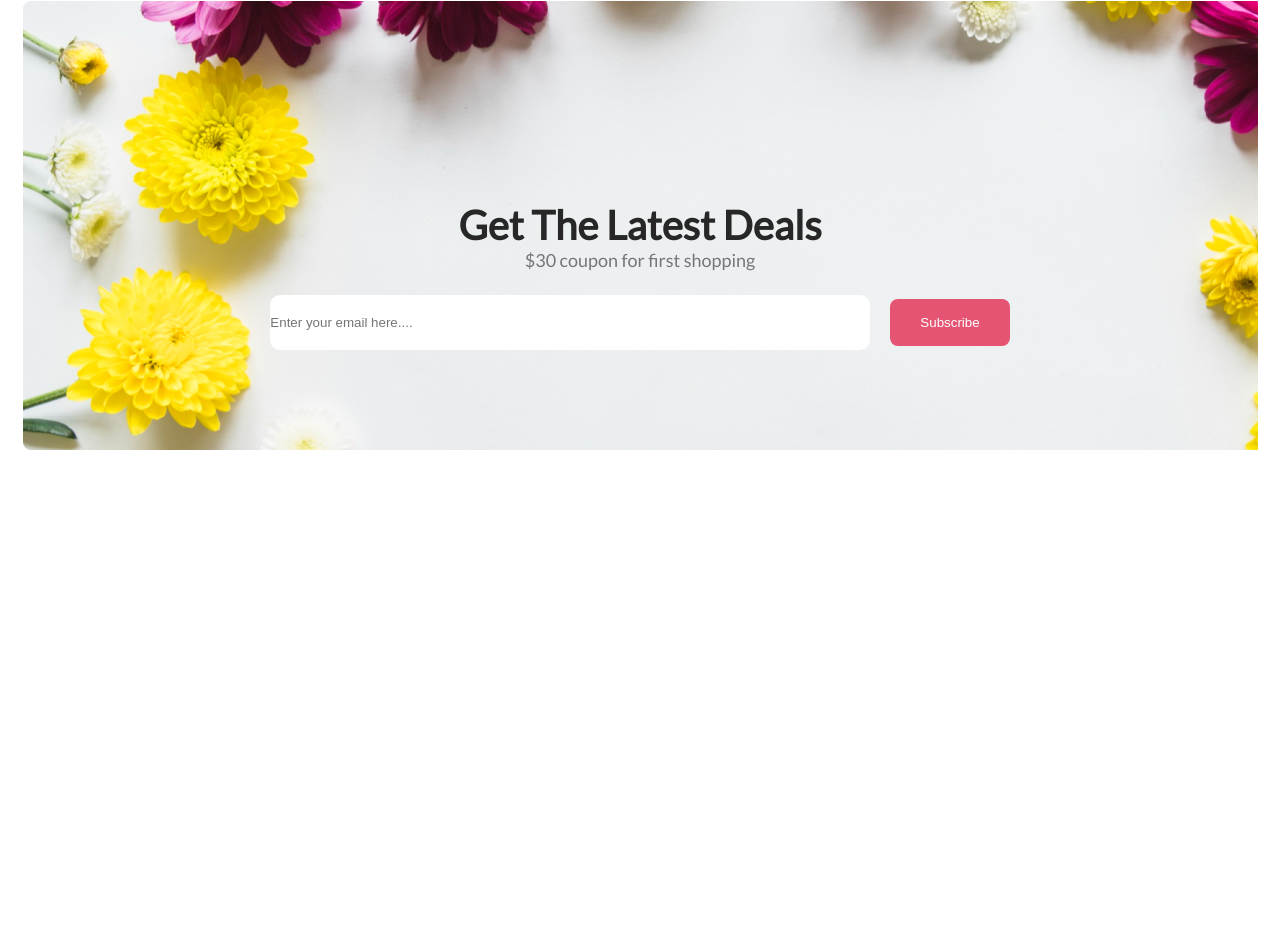
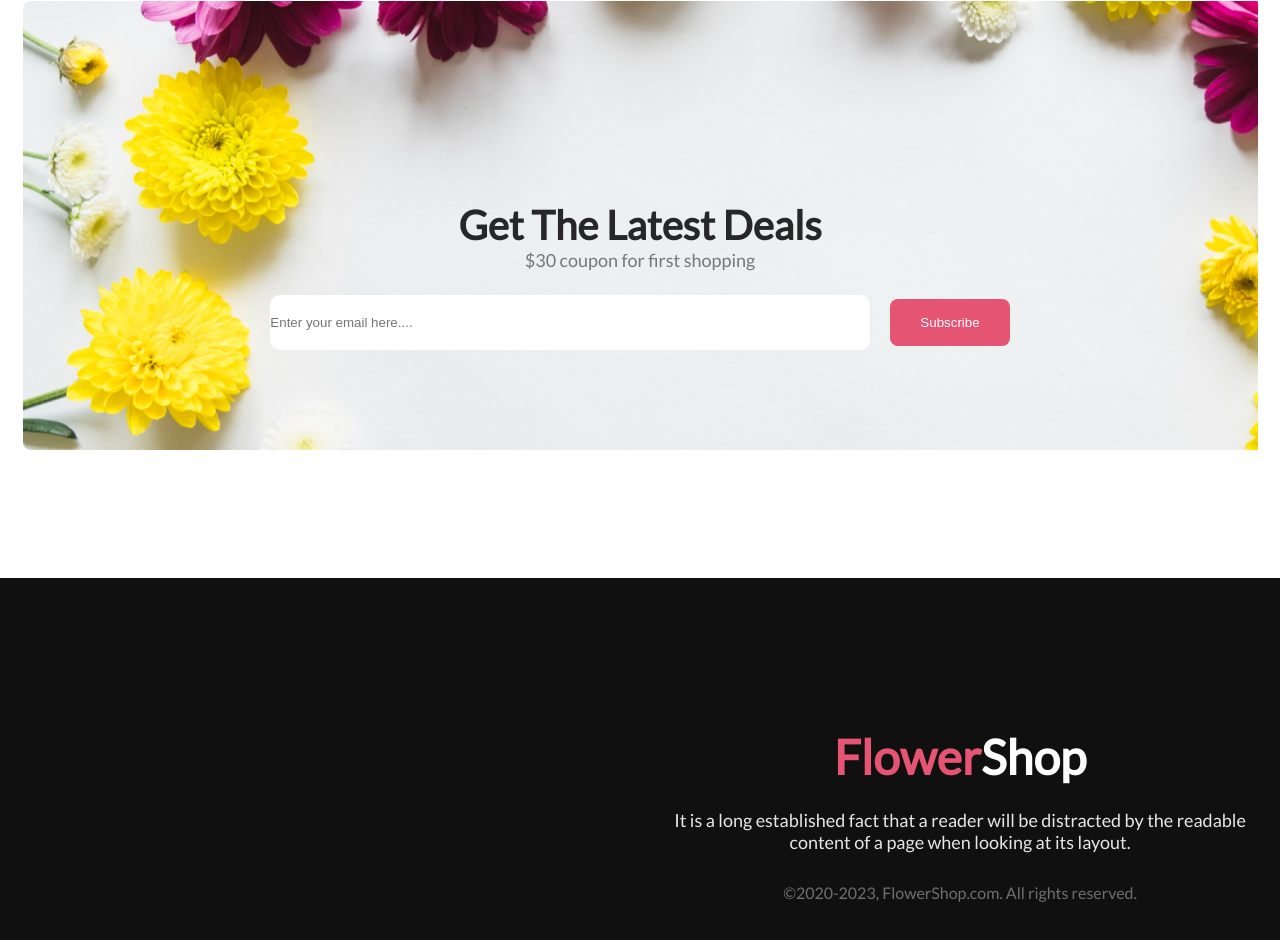
Before and after one commit to Farhad-Hossain-45/first-assignment, a plain HTML site: page index.html in a window 1280 px wide. Shown: the part 4093-5033 px from the top of the page. Before the commit the page ends 4543 px from the top, so only its background shows below. Drawn offline with Linux system fonts and the light colour scheme.

Commit message:
added footer section

```diff
--- a/index.html
+++ b/index.html
@@ -128,8 +128,12 @@
 
         </section>
     </main>
-    <footer>
-
+    <footer class="footer-section">
+        <div class="footer-container">
+            <h3 class="footer-title"><span class="sales-span">Flower</span>Shop</h3>
+            <p class="footer-discription">It is a long established fact that a reader will be distracted by the readable <br>content of a page when looking at its layout.</p>
+            <p class="footer-copyright">&copy;2020-2023, FlowerShop.com. All rights reserved. </p>
+        </div>
     </footer>
 </body>
 </html>
--- a/style.css
+++ b/style.css
@@ -112,9 +112,10 @@ padding: 85px 45px 0 45px;
     width: 88px;
     height: 88px;
    margin-bottom: 10px;
+}
 
 
-}
+
 .fresh-flower{
     margin: 0 100px;
 }
@@ -170,11 +171,10 @@ padding: 85px 45px 0 45px;
     height: 449px;
     margin: 0 auto;
     text-align: center;
+   /* border-radius: 8px; */
+}
 
 
-/* border-radius: 8px; */
-
-}
 .form-title{
     color: #272727;
     font-size: 40px;
@@ -205,3 +205,33 @@ padding: 85px 45px 0 45px;
     justify-content: center;
     align-items: center;
 }
+.footer-section{
+    width: 1920px;
+    height: 420px;
+    background-color: #111010;
+    text-align: center;
+    margin-top: 128px;
+}
+.footer-container{
+    display: flex;
+    flex-direction: column;
+    justify-content: center;
+    align-items: center;
+
+}
+.footer-title{
+    color: white;
+    font-size: 48px;
+    margin-top: 150px;
+
+}
+.footer-discription{
+    color: rgba(255, 255, 255, 0.90);
+    font-size: 18px;
+    margin-bottom: 30px;
+    margin-top: 24px;
+}
+.footer-copyright{
+    color: rgba(255, 255, 255, 0.40);
+    font-size: 16px;
+}
```
